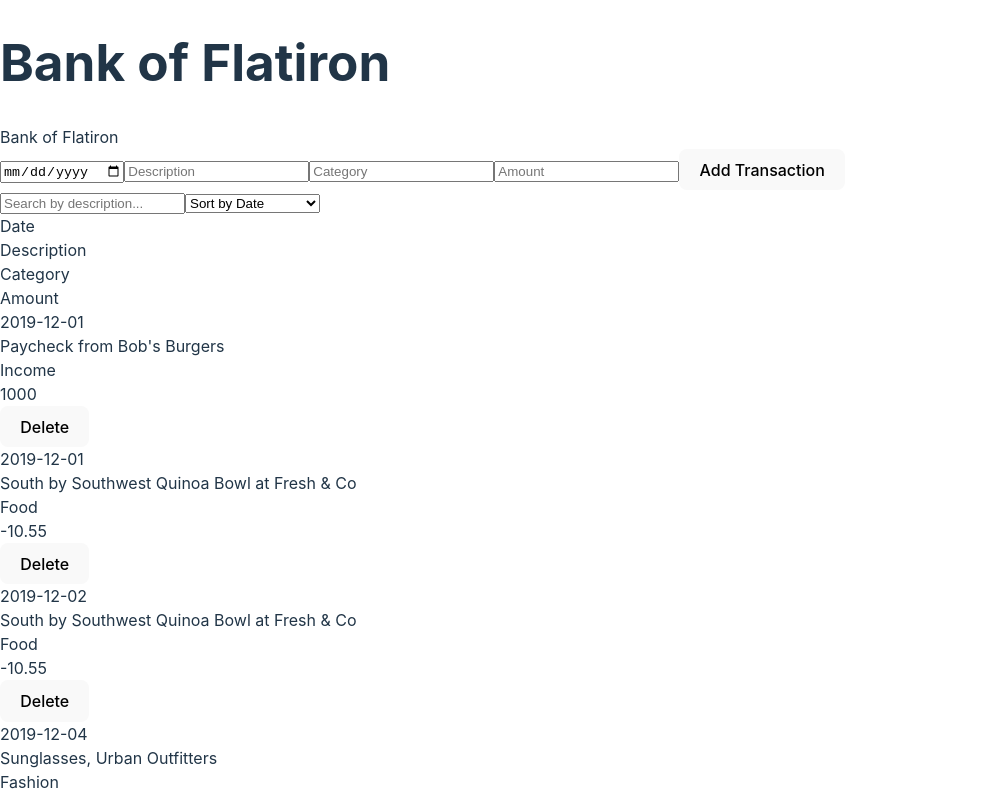
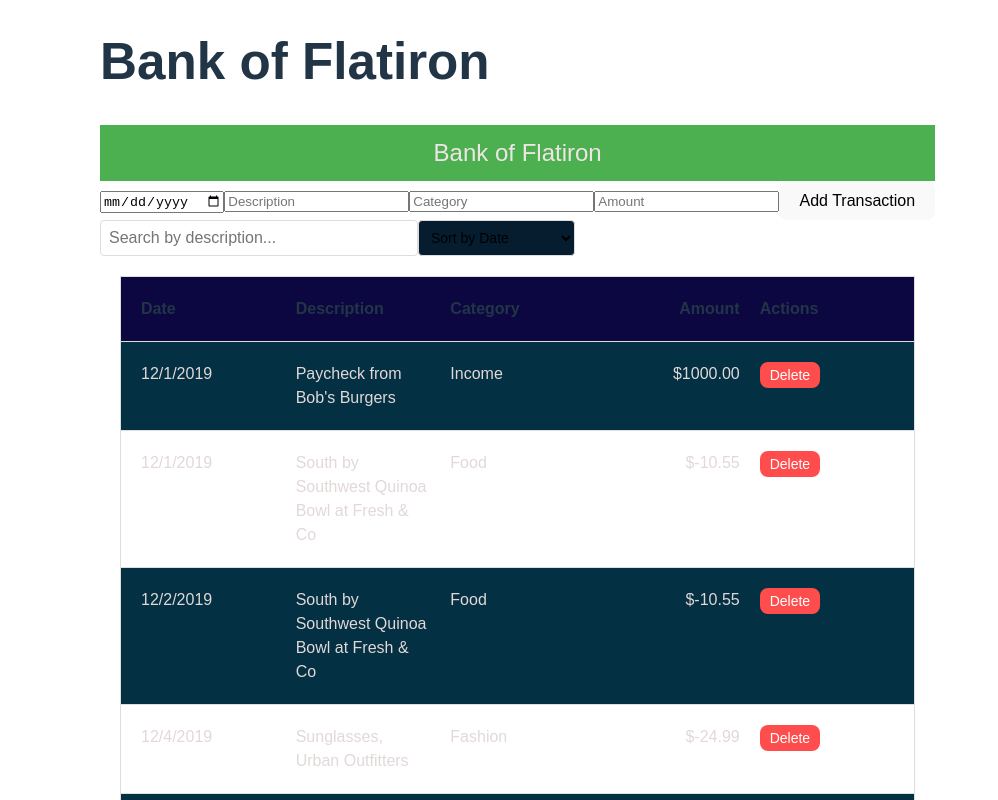
Before and after one commit to KipkorirA/bank-of-Flatiron, a React (Vite) app: page / in a window 1280 px wide. Shown: the top 800 px of the page, without its empty margins (0-998 px from the left). Built offline with nearby package versions, Linux system fonts and the light colour scheme; data requests are answered from the project's data file.

Commit message:
Added styles

```diff
--- a/src/components/Home.jsx
+++ b/src/components/Home.jsx
@@ -3,6 +3,7 @@
 import TransactionForm from './TransactionForm';
 import Search from './Search';
 import Sort from './Sort';
+import '../styles.css'
 
 
 const Home = () => {
--- a/src/components/Search.jsx
+++ b/src/components/Search.jsx
@@ -1,7 +1,7 @@
 
 const Search = ({ searchQuery, setSearchQuery }) => {
   return (
-    <input type="text" placeholder="Search by description..." value={searchQuery} onChange={(e) => setSearchQuery(e.target.value)}/>
+    <input className="search-input" type="text" placeholder="Search by description..." value={searchQuery} onChange={(e) => setSearchQuery(e.target.value)}/>
   );
 };
 
--- a/src/components/Sort.jsx
+++ b/src/components/Sort.jsx
@@ -1,7 +1,7 @@
 
 const Sort = ({ sortOption, onSortChange }) => {
   return (
-    <select onChange={onSortChange} value={sortOption}>
+    <select className="sort-select" onChange={onSortChange} value={sortOption}>
       <option value="date">Sort by Date</option>
       <option value="category">Sort by Category</option>
       <option value="description">Sort by Description</option>
--- a/src/components/Transaction.jsx
+++ b/src/components/Transaction.jsx
@@ -1,12 +1,14 @@
 
 const Transaction = ({ transaction, onDelete }) => {
   return (
-    <div>
-      <div>{transaction.date}</div>
-      <div>{transaction.description}</div>
-      <div>{transaction.category}</div>
-      <div>{transaction.amount}</div>
-      <button onClick={() => onDelete(transaction.id)}>Delete</button>
+    <div className="transaction-item">
+      <div className="transaction-cell">{new Date(transaction.date).toLocaleDateString()}</div>
+      <div className="transaction-cell">{transaction.description}</div>
+      <div className="transaction-cell">{transaction.category}</div>
+      <div className="transaction-cell">{`$${transaction.amount.toFixed(2)}`}</div>
+      <div className="transaction-cell">
+        <button className="transaction-button" onClick={() => onDelete(transaction.id)}>Delete</button>
+      </div>
     </div>
   );
 };
--- a/src/components/TransactionList.jsx
+++ b/src/components/TransactionList.jsx
@@ -7,12 +7,13 @@
   ));
 
   return (
-    <div>
-      <div>
-        <div>Date</div>
-        <div>Description</div>
-        <div>Category</div>
-        <div>Amount</div>
+      <div className="transaction-container">
+      <div className="transaction-header">
+        <div className="transaction-cell">Date</div>
+        <div className="transaction-cell">Description</div>
+        <div className="transaction-cell">Category</div>
+        <div className="transaction-cell">Amount</div>
+        <div className="transaction-cell">Actions</div>
       </div>
       {transactionItems}
     </div>
--- a/src/db.json
+++ b/src/db.json
@@ -1,88 +1,95 @@
 {
   "transactions": [
     {
-        "id": 1,
+      "id": "1",
       "date": "2019-12-01",
       "description": "Paycheck from Bob's Burgers",
       "category": "Income",
       "amount": 1000
     },
     {
-        "id": 2,
+      "id": "2",
       "date": "2019-12-01",
       "description": "South by Southwest Quinoa Bowl at Fresh & Co",
       "category": "Food",
       "amount": -10.55
     },
     {
-        "id": 3,
+      "id": "3",
       "date": "2019-12-02",
       "description": "South by Southwest Quinoa Bowl at Fresh & Co",
       "category": "Food",
       "amount": -10.55
     },
     {
-        "id": 4,
+      "id": "4",
       "date": "2019-12-04",
       "description": "Sunglasses, Urban Outfitters",
       "category": "Fashion",
       "amount": -24.99
     },
     {
-        "id": 5,
+      "id": "5",
       "date": "2019-12-06",
       "description": "Venmo, Alice Pays you for Burrito",
       "category": "Food",
       "amount": 8.75
     },
     {
-        "id": 6,
+      "id": "6",
       "date": "2019-12-06",
       "description": "Chipotle",
       "category": "Food",
       "amount": -17.59
     },
     {
-        "id": 7,
+      "id": "7",
       "date": "2019-12-07",
       "description": "Birthday Check from Grandma",
       "category": "Gift",
       "amount": 50
     },
     {
-        "id": 8,
+      "id": "8",
       "date": "2019-12-09",
       "description": "Lyft Ride",
       "category": "Transportation",
       "amount": -13.25
     },
     {
-        "id": 9,
+      "id": "9",
       "date": "2019-12-11",
       "description": "Paycheck from Bob's Burgers",
       "category": "Income",
       "amount": 1000
     },
     {
-        "id": 10,
+      "id": "10",
       "date": "2019-12-16",
       "description": "Tickets, Flatiron Multiplex Cinemas",
       "category": "Entertainment",
       "amount": -24
     },
     {
-        "id": 11,
+      "id": "11",
       "date": "2019-12-16",
       "description": "MTA Vending Machine: MetroCard",
       "category": "Transportation",
       "amount": -116.39
     },
     {
-        "id": 12,
+      "id": "12",
       "date": "2019-12-17",
       "description": "Venmo, Pay Roommate for Rent",
       "category": "Housing",
       "amount": -975
+    },
+    {
+      "id": "469a",
+      "date": "2024-07-30",
+      "description": "Fuliza",
+      "category": "debt",
+      "amount": 4000
     }
   ]
 }
--- /dev/null
+++ b/src/styles.css
@@ -0,0 +1,119 @@
+
+body {
+  font-family: Arial, sans-serif;
+  margin: 10px;
+  padding: 0  100px;
+}
+
+
+header {
+  background-color: #4CAF50;
+  color: rgb(240, 229, 229);
+  padding: 10px 0;
+  text-align: center;
+  font-size: 24px;
+}
+
+
+.transaction-container {
+  display: flex;
+  flex-direction: column;
+  border: 1px solid #ddd;
+  margin: 20px;
+}
+
+.transaction-header {
+  display: flex;
+  background-color: #0d0741;
+  padding: 10px;
+  border-bottom: 1px solid #ddd;
+  font-weight: bold;
+}
+
+.transaction-cell {
+  flex: 1;
+  padding: 10px;
+  text-align: left;
+}
+
+.transaction-cell:nth-child(4) {
+  text-align: right;
+}
+
+
+.transaction-item {
+  display: flex;
+  padding: 10px;
+  border-bottom: 1px solid #ddd;
+  color: rgb(226, 216, 216);
+}
+
+.transaction-item:nth-child(even) {
+  background-color: #033042;
+}
+
+.transaction-item:hover {
+  background-color: #eaeaea;
+  color: #0d0741;
+}
+
+
+.transaction-button {
+  background-color: #ff4d4d;
+  border: none;
+  color: white;
+  padding: 5px 10px;
+  text-align: center;
+  font-size: 14px;
+  cursor: pointer;
+}
+
+.transaction-button:hover {
+  background-color: #e60000;
+}
+
+.sort-container {
+  margin: 50px;
+  display: flex;
+  align-items: center;
+}
+
+.sort-select {
+  padding: 8px;
+  font-size: 14px;
+  border: 1px solid #ddd;
+  border-radius: 4px;
+  background-color: #061d30;
+  outline: none;
+  transition: border-color 0.3s ease;
+}
+
+.sort-select:focus {
+  border-color: #4CAF50;
+}
+
+.sort-container label {
+  margin-right: 10px;
+  font-weight: bold;
+}
+
+.search-container {
+  margin: 20px;
+  display: flex;
+  justify-content: center;
+}
+
+.search-input {
+  padding: 8px;
+  font-size: 16px;
+  border: 1px solid #ddd;
+  border-radius: 4px;
+  width: 100%;
+  max-width: 300px;
+  outline: none;
+  transition: border-color 0.3s ease;
+}
+
+.search-input:focus {
+  border-color: #4CAF50;
+}
```
Also changed, not shown: src/style.css (added). Lines whose indentation alone changed are shown as unchanged.
